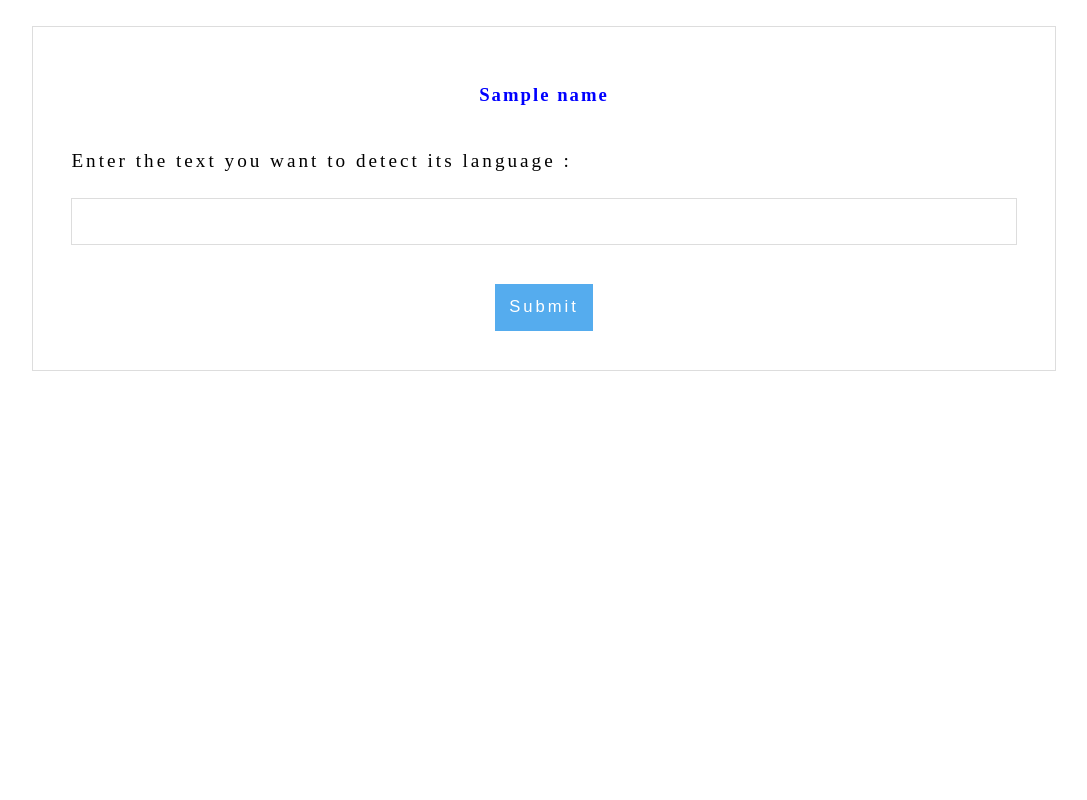
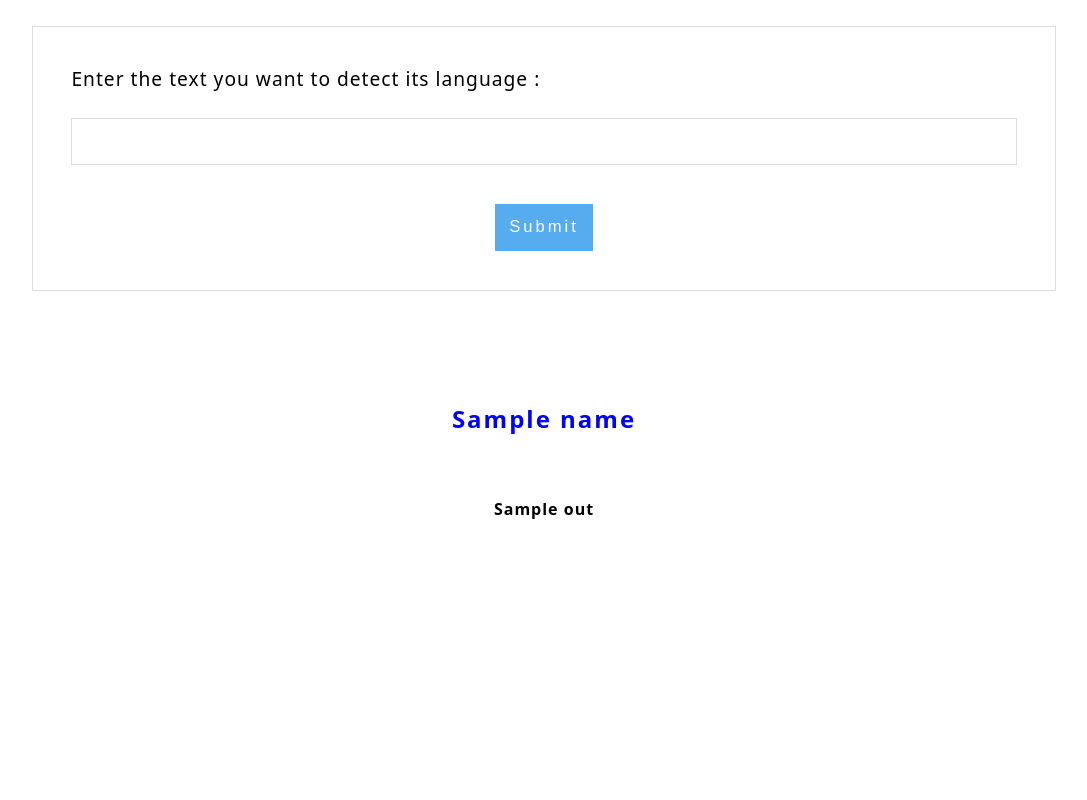
Before and after one commit to habibou-github/langDetections, a Flask app: template templates/index.html in a window 1280 px wide. Shown: the whole page, without its empty margins (96-1183 px from the left). Run offline with Flask 2, Linux system fonts and the light colour scheme; the template is opened without the code that fills it: most values are stand-ins (such as "Sample title", 1, 10 or a date in 2020).

Commit message:
cleaning

```diff
--- a/app.py
+++ b/app.py
@@ -1,5 +1,12 @@
 from flask import Flask, render_template, url_for, request
 from langdetect import detect
+all_language_codes = {
+      "en": "English",
+      "fr": "French",
+      "ar": "Arabic",
+      "de": "Germane",
+      "ru": "Russian"
+}
 
 app = Flask(__name__)
 
@@ -16,10 +23,16 @@ def home():
 def result():
     output = request.form.to_dict()
     print(output)
-    name = detect(output["name"])
+    out = output["name"]
+    name = ''
+    if out:
+        lang = detect(out)
+        name = all_language_codes.get(lang)
 
 
-    return render_template('index.html', name = name)
+
+
+    return render_template('index.html', name = name, out = out)
 
 
 
--- a/static/index.css
+++ b/static/index.css
@@ -3,8 +3,8 @@ html,body{
     padding: 0px;
     list-style: none;
     box-sizing: border-box;
-    font-family: 'Rubik';
-    letter-spacing: 3px;
+    font-family: system-ui;
+    letter-spacing: 1px;
 }
 
 
--- a/templates/index.html
+++ b/templates/index.html
@@ -13,12 +13,7 @@
 
         <form class="grid" action="/result" method="POST">
 
-          {% if name %}
-            <center>
-              <h3 style="color: blue;" class="let_space">{{name}}</h3>
-            </center>
 
-          {% endif %}
 
           <label for="name">Enter the text you want to detect its language :</label>
           <input type="text" id="name" name="name">
@@ -35,7 +30,15 @@
         <br>
         <br>
         <br>
+          {% if name %}
+            <center>
+              <h2 style="color: blue;" class="let_space">{{name}}</h2>
+              <br>
+              <h4>{{out}}</h4>
 
+            </center>
+
+          {% endif %}
 
     </body>
 
```
